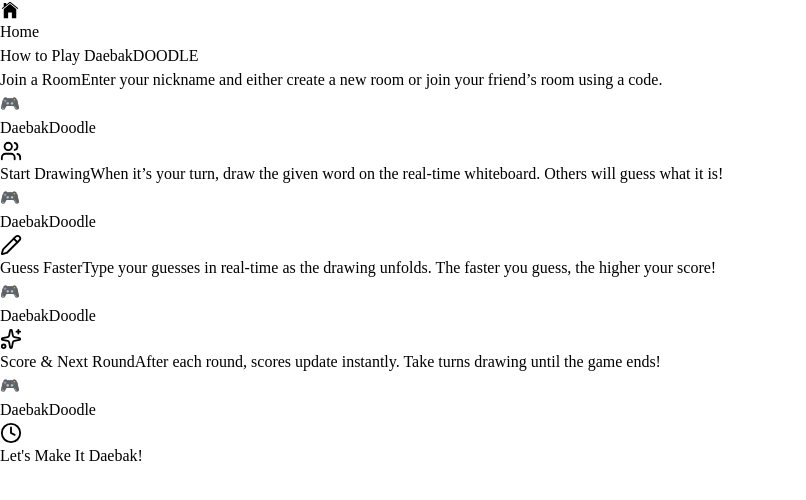
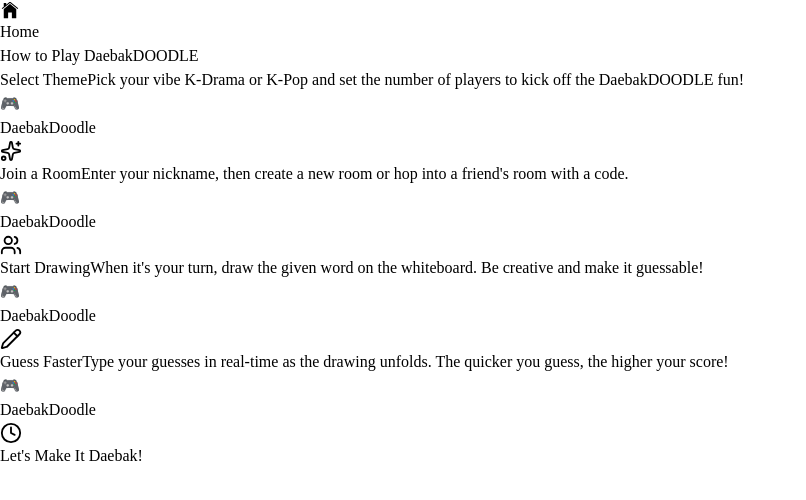
Before and after one commit to ThashmikaRathnayake/DaebakDOODLE, a React (Vite) app in the folder frontend/: page /howToPlay in a window 1280 px wide. Shown: the top 500 px of the page, without its empty margins (0-806 px from the left). Built offline with nearby package versions, Linux system fonts and the light colour scheme.

Commit message:
style: adjust layout, spacing, and HowToPlay steps with minor UI tweaks

```diff
--- a/frontend/src/components/CreateRoomLobby.jsx
+++ b/frontend/src/components/CreateRoomLobby.jsx
@@ -108,20 +108,20 @@ const CreateRoomLobby = () => {
             </div>
 
             {/* Lobby area */}
-            <div className="relative z-20 flex flex-col items-center justify-center h-full px-6 pb-10">
+            <div className="relative z-20 flex flex-col items-center justify-start h-full px-6 pt-8 pb-10">
                 {/* Host card */}
                 <motion.div
                     initial={{ opacity: 0, y: -30 }}
                     animate={{ opacity: 1, y: 0 }}
                     transition={{ duration: 0.6 }}
-                    className="relative w-48 h-56 mb-8 rounded-2xl overflow-hidden shadow-[0_0_30px_rgba(139,31,169,0.5)] border-2 border-pink-500/60"
+                    className="relative w-48 h-56 mb-6 rounded-2xl overflow-hidden shadow-[0_0_30px_rgba(139,31,169,0.5)] border-2 border-pink-500/60"
                 >
                     <img
                         src={players[0].img}
                         alt={players[0].name}
                         className="absolute inset-0 w-full h-full object-cover brightness-90"
                     />
-                    <div className="absolute inset-0 bg-gradient-to-t from-black/70 via-black/40 to-transparent flex flex-col justify-end items-center pb-4">
+                    <div className="absolute inset-0 bg-gradient-to-t from-black/70 via-black/40 to-transparent flex flex-col justify-end items-center pb-1">
                         <p className="font-semibold text-lg">{players[0].name}</p>
                         <span className="mt-1 px-3 py-1 text-xs bg-gradient-to-r from-[#b5179e] to-[#5b0f7e] rounded-full font-bold tracking-wide shadow-[0_0_15px_rgba(181,23,158,0.4)]">
                             HOST
@@ -181,7 +181,7 @@ const CreateRoomLobby = () => {
                     whileTap={{ scale: 0.95 }}
                     onClick={() => navigate("/game")}
                     disabled={players.length < 2}
-                    className="mt-12 px-10 py-3 bg-gradient-to-r from-[#8b1fa9] via-[#5b0f7e] to-[#3a0071] text-white font-semibold rounded-xl shadow-[0_0_25px_rgba(139,31,169,0.5)] hover:opacity-90 transition disabled:opacity-50"
+                    className="mt-8 px-10 py-3 bg-gradient-to-r from-[#8b1fa9] via-[#5b0f7e] to-[#3a0071] text-white font-semibold rounded-xl shadow-[0_0_25px_rgba(139,31,169,0.5)] hover:opacity-90 transition disabled:opacity-50"
                 >
                     Start Game
                 </motion.button>
--- a/frontend/src/components/GameLogSection.jsx
+++ b/frontend/src/components/GameLogSection.jsx
@@ -12,13 +12,8 @@ const GameLogSection = () => {
 
   const navigate = useNavigate();
 
-  const handleCreate = () => {
-    if (!nickname.trim()) return;
-    navigate("/gameLobby", { state: { theme, nickname } });
-  };
-
   return (
-    <div className="relative flex flex-col h-screen w-full items-center justify-between font-sans text-white overflow-hidden px-6 pt-6 pb-10">
+    <div className="relative flex flex-col h-screen w-full items-center justify-between font-sans text-white overflow-hidden px-6 pt-4 pb-10">
       {/* Background gradient */}
       <div className="absolute inset-0 bg-gradient-to-br from-[#080010] via-[#13001f] to-[#24002f]" />
 
@@ -33,7 +28,7 @@ const GameLogSection = () => {
         initial={{ opacity: 0, y: -20 }}
         animate={{ opacity: 1, y: 0 }}
         transition={{ duration: 0.6 }}
-        className="text-5xl font-extrabold mb-8 bg-gradient-to-r from-pink-400 via-purple-400 to-indigo-400 bg-clip-text text-transparent drop-shadow-xl"
+        className="text-5xl font-extrabold mb-4 bg-gradient-to-r from-pink-400 via-purple-400 to-indigo-400 bg-clip-text text-transparent drop-shadow-xl"
       >
         Get Started
       </motion.h1>
@@ -58,6 +53,9 @@ const GameLogSection = () => {
             `}
           >
             {theme === "kdrama" ? "K-Drama Mode" : "K-Pop Mode"}
+            <p className="text-xs text-gray-300 mt-1 opacity-70">
+              Click to switch theme
+            </p>
           </motion.button>
         </AnimatePresence>
       </motion.div>
@@ -140,7 +138,7 @@ const GameLogSection = () => {
           <motion.button
             whileHover={{ scale: 1.05, boxShadow: "0 0 25px rgba(255,105,180,0.6)" }}
             whileTap={{ scale: 0.95 }}
-            onClick={handleCreate}
+            onClick={() => navigate("/gameLobby")}
             className="w-full px-6 py-3 rounded-xl font-bold uppercase bg-gradient-to-r from-pink-400 via-pink-500 to-pink-400 text-white shadow-md transition-all duration-300"
           >
             Create Room
--- a/frontend/src/components/HowToPlay.jsx
+++ b/frontend/src/components/HowToPlay.jsx
@@ -9,28 +9,28 @@ const HowToPlay = () => {
 
     const steps = [
         {
+            icon: <Sparkles size={22} className="text-purple-400" />,
+            title: "Select Theme",
+            description:
+                "Pick your vibe K-Drama or K-Pop and set the number of players to kick off the DaebakDOODLE fun!",
+        },
+        {
             icon: <Users size={22} className="text-purple-400" />,
             title: "Join a Room",
             description:
-                "Enter your nickname and either create a new room or join your friend’s room using a code.",
+                "Enter your nickname, then create a new room or hop into a friend's room with a code.",
         },
         {
             icon: <Pencil size={22} className="text-purple-400" />,
             title: "Start Drawing",
             description:
-                "When it’s your turn, draw the given word on the real-time whiteboard. Others will guess what it is!",
-        },
-        {
-            icon: <Sparkles size={22} className="text-purple-400" />,
-            title: "Guess Faster",
-            description:
-                "Type your guesses in real-time as the drawing unfolds. The faster you guess, the higher your score!",
+                "When it's your turn, draw the given word on the whiteboard. Be creative and make it guessable!",
         },
         {
             icon: <Clock size={22} className="text-purple-400" />,
-            title: "Score & Next Round",
+            title: "Guess Faster",
             description:
-                "After each round, scores update instantly. Take turns drawing until the game ends!",
+                "Type your guesses in real-time as the drawing unfolds. The quicker you guess, the higher your score!",
         },
     ];
 
```
